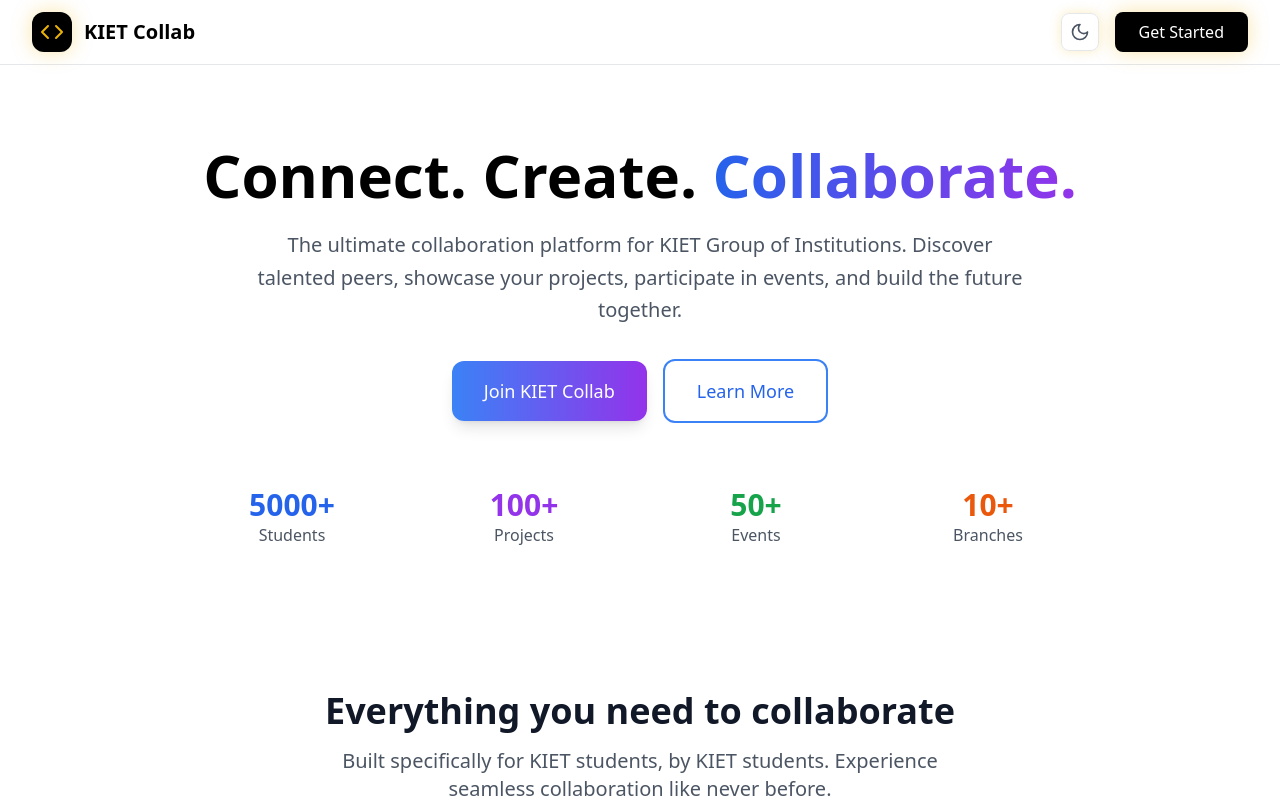
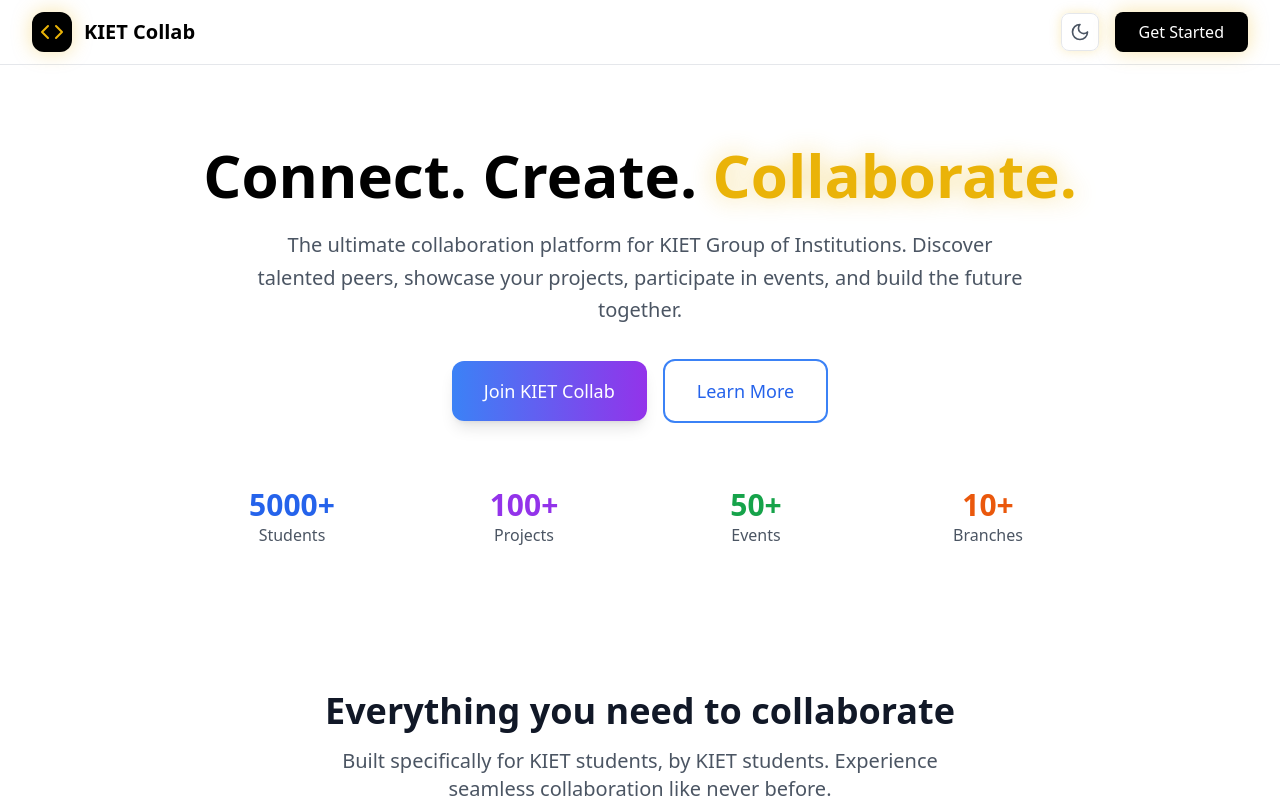
Before and after one commit to kartik-singhhh03/kiet_collab, a React (Vite) app: page / in a window 1280 px wide. Shown: the top 800 px of the page. Built offline with nearby package versions, Linux system fonts and the light colour scheme.

Commit message:
Hero highlighted span to yellow glow
cgen-49cf402be60145e185108de4706eea6a

```diff
--- a/src/App.tsx
+++ b/src/App.tsx
@@ -105,7 +105,7 @@ function LandingPage({ isDark, toggleTheme, setUser }: LandingPageProps) {
           <div className="text-center">
             <h1 className="text-5xl md:text-6xl font-bold text-black dark:text-white mb-6">
               Connect. Create.{' '}
-              <span className="bg-gradient-to-r from-blue-600 to-purple-600 bg-clip-text text-transparent">
+              <span className="text-yellow-500 drop-shadow-[0_0_12px_rgba(234,179,8,0.45)]">
                 Collaborate.
               </span>
             </h1>
```
